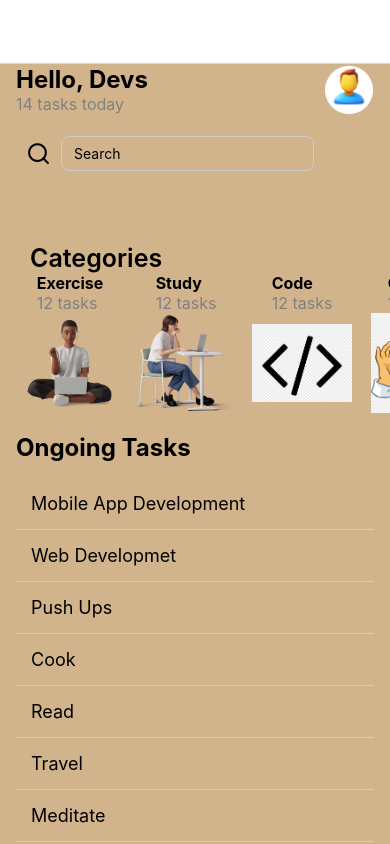
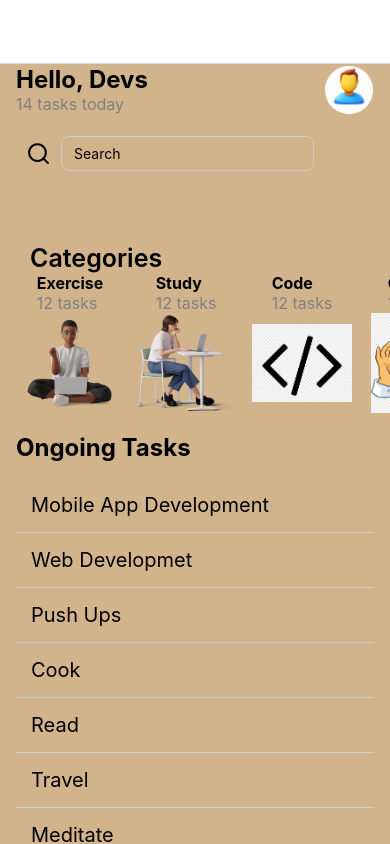
Before and after one commit to MartinSalz54/rn-assignment3-11261849, a React Native app: screen / in a window 390 px wide. Shown: the top 844 px of the page. Built offline with nearby package versions, Linux system fonts and the light colour scheme; grey boxes are pictures that could not be loaded.

Commit message:
modified text component

```diff
--- a/Task.js
+++ b/Task.js
@@ -21,7 +21,7 @@ const styles = StyleSheet.create({
     borderBottomColor: '#ccc',
   },
   name: {
-    fontSize: 18,
+    fontSize: 20,
   },
 });
 
```
